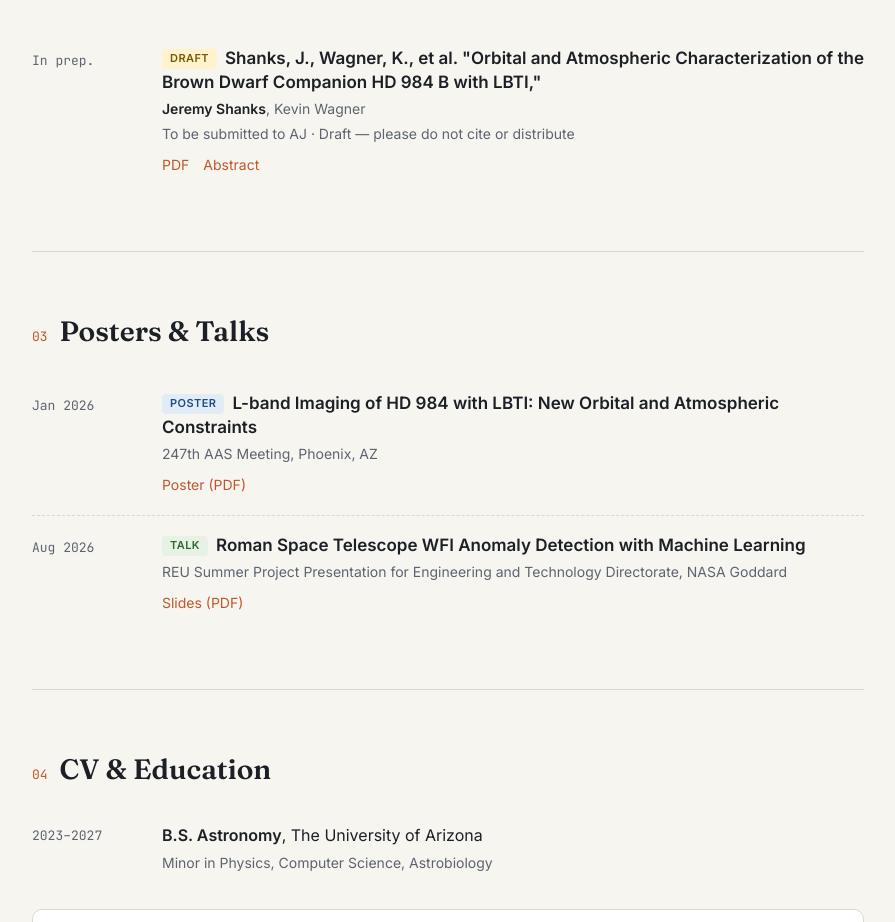
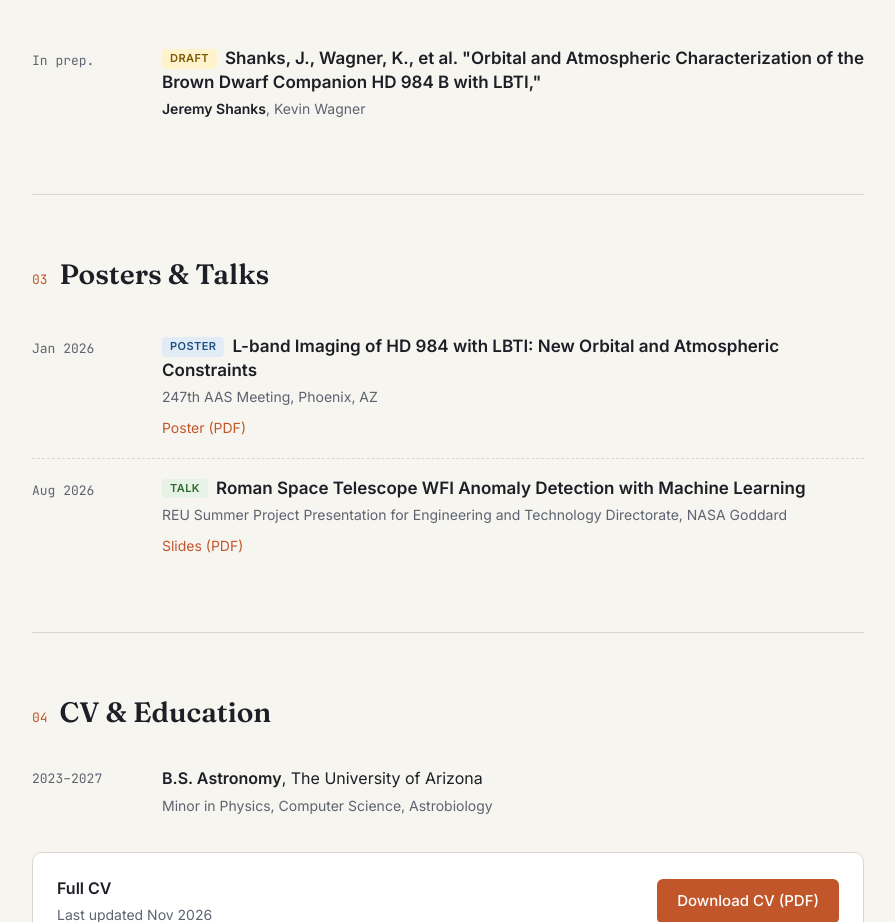
Before and after one commit to Jeremy-Shanks/Jeremy-Shanks.github.io, a plain HTML site: page index.html in a window 1280 px wide. Shown: the part 1406-2328 px from the top of the page, without its empty margins (192-1087 px from the left). Drawn offline with Linux system fonts and the light colour scheme.

Commit message:
Update index.html

```diff
--- a/index.html
+++ b/index.html
@@ -160,8 +160,8 @@ position A (left), nod position B (right), and their average (bottom).  Credit:
         <div>
           <h3><span class="badge draft">Draft</span>Shanks, J., Wagner, K., et al. "Orbital and Atmospheric Characterization of the Brown Dwarf Companion HD 984 B with LBTI,"</h3>
           <div class="meta"><b>Jeremy Shanks</b>, Kevin Wagner</div>
-          <div class="meta">To be submitted to AJ · Draft — please do not cite or distribute</div>
-          <div class="actions"><a href="files/draft-paper.pdf">PDF</a><a href="#" onclick="this.nextElementSibling.hidden=!this.nextElementSibling.hidden;return false">Abstract</a><span hidden style="display:block;color:var(--muted);margin-top:6px">[Paste abstract here]</span></div>
+          <!--<div class="meta">To be submitted to AJ · Draft — please do not cite or distribute</div>
+          <div class="actions"><a href="files/draft-paper.pdf">PDF</a><a href="#" onclick="this.nextElementSibling.hidden=!this.nextElementSibling.hidden;return false">Abstract</a><span hidden style="display:block;color:var(--muted);margin-top:6px">[Paste abstract here]</span></div>-->
         </div>
       </div>
     </div>
```
